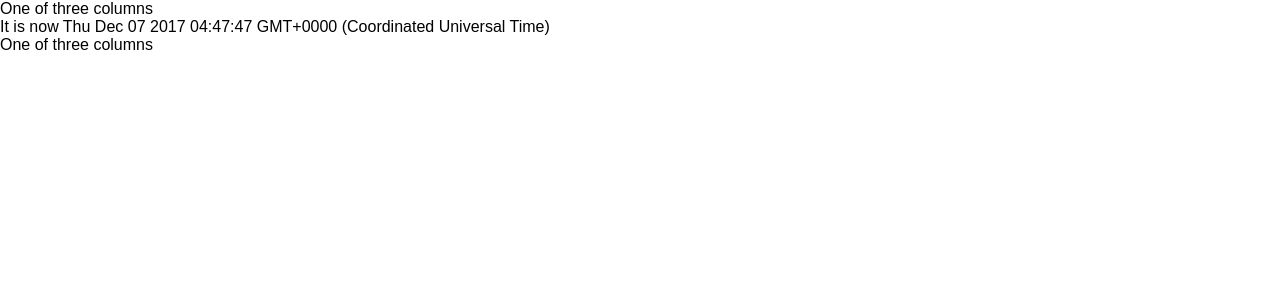
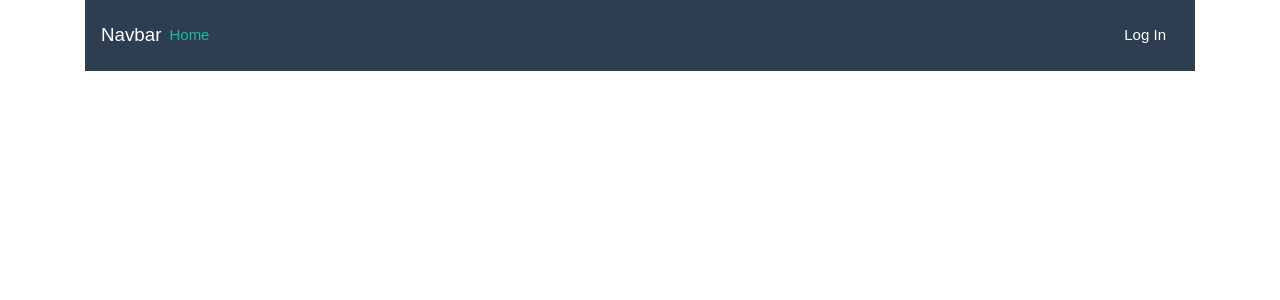
Before and after one commit to PrecociouslyDigital/bad-correlation-finder, a React (Create React App) app: page / in a window 1280 px wide. Shown: the top 300 px of the page. Built offline with nearby package versions, Linux system fonts and the light colour scheme; the HTML template or start-up script is replaced by a standard one.

Commit message:
Firebase! Also, back to flatly cause material design support is shittyyy

```diff
--- a/public/index.html
+++ b/public/index.html
@@ -19,7 +19,7 @@
       work correctly both with client-side routing and a non-root public URL.
       Learn how to configure a non-root public URL by running `npm run build`.
     -->
-    <link rel="stylesheet" href="https://cdnjs.cloudflare.com/ajax/libs/bootstrap-material-design/4.0.2/bootstrap-material-design.css" integrity="sha256-c9OCpXgYepI8baar2x81YigAWryLIoQ2k0/7cCb1JAg=" crossorigin="anonymous" />
+    <link rel="stylesheet" href="https://maxcdn.bootstrapcdn.com/bootswatch/4.0.0-beta.2/flatly/bootstrap.min.css" crossorigin="anonymous">
     <title>React App</title>
   </head>
   <body>
--- a/src/App.tsx
+++ b/src/App.tsx
@@ -1,25 +1,77 @@
 import * as React from 'react';
 import './App.css';
+import /*firebase*/ { auth, provider } from './firebase/firebase';
+import {UserInfo} from 'firebase';
 
 
 class App extends React.Component {
+  state : GlobalAppState;
+  constructor(props : {}){
+    super(props);
+    this.state = {
+      currentItem: '',
+      username: '',
+      items: [],
+    }
+    this.login = this.login.bind(this);
+    this.logout = this.logout.bind(this);
+
+  }
   render() {
     return (
-      <div className="container">
-        <div className="row">
-          <div className="col-sm">
-            One of three columns
+      <div className='container'>
+        <nav className='navbar navbar-expand-lg navbar-dark bg-primary'>
+          <button className='navbar-toggler' type='button' data-toggle='collapse' data-target='#navbarNavDropdown' aria-controls='navbarNavDropdown' aria-expanded='false' aria-label='Toggle navigation'>
+              <span className='navbar-toggler-icon'></span>
+          </button>
+
+          <a className='navbar-brand mr-auto' href='#'>Navbar</a>
+
+          <div id='navbarNavDropdown' className='navbar-collapse collapse'>
+            <ul className='navbar-nav mr-auto'>
+                <li className='nav-item active'>
+                    <a className='nav-link' href='#'>Home <span className='sr-only'>(current)</span></a>
+                </li>
+
+            </ul>
+            <ul className='navbar-nav'>
+              {this.state.user ?
+                <button className='btn btn-primary ' onClick={this.logout}>Log Out</button>
+                :
+                <button className='btn btn-primary ' onClick={this.login}>Log In</button>
+              }
+            </ul>
           </div>
-          <div className="col-sm">
-            It is now {Date().toLocaleString()}
-          </div>
-          <div className="col-sm">
-            One of three columns
-          </div>
-        </div>
+        </nav>
+
       </div>
     );
   }
+
+
+  handleChange(e :any) {
+    /* ... */
+  }
+  logout() {
+    // we will add the code for this in a moment, but need to add the method now or the bind will throw an error
+  }
+  login() {
+    auth.signInWithPopup(provider)
+      .then((result) => {
+        const user : UserInfo = result.user;
+        this.setState({
+          user
+        });
+      });
+  }
+
+}
+
+interface GlobalAppState {
+      currentItem: string,
+      username: string,
+      items: string[],
+      user?: UserInfo  // <-- add this line
 }
 
 export default App;
--- /dev/null
+++ b/src/firebase/firebase.ts
@@ -0,0 +1,16 @@
+import * as firebase from 'firebase';
+
+var config = {
+    apiKey: "AIzaSyAIMSB1e-9QybBIIYx73Dru3ziHljvoB3g",
+    authDomain: "bad-correlation-finder.firebaseapp.com",
+    databaseURL: "https://bad-correlation-finder.firebaseio.com",
+    projectId: "bad-correlation-finder",
+    storageBucket: "bad-correlation-finder.appspot.com",
+    messagingSenderId: "709733298123"
+  };
+firebase.initializeApp(config);
+
+export const provider = new firebase.auth.GoogleAuthProvider();
+export const auth = firebase.auth();
+
+export default firebase;
```
